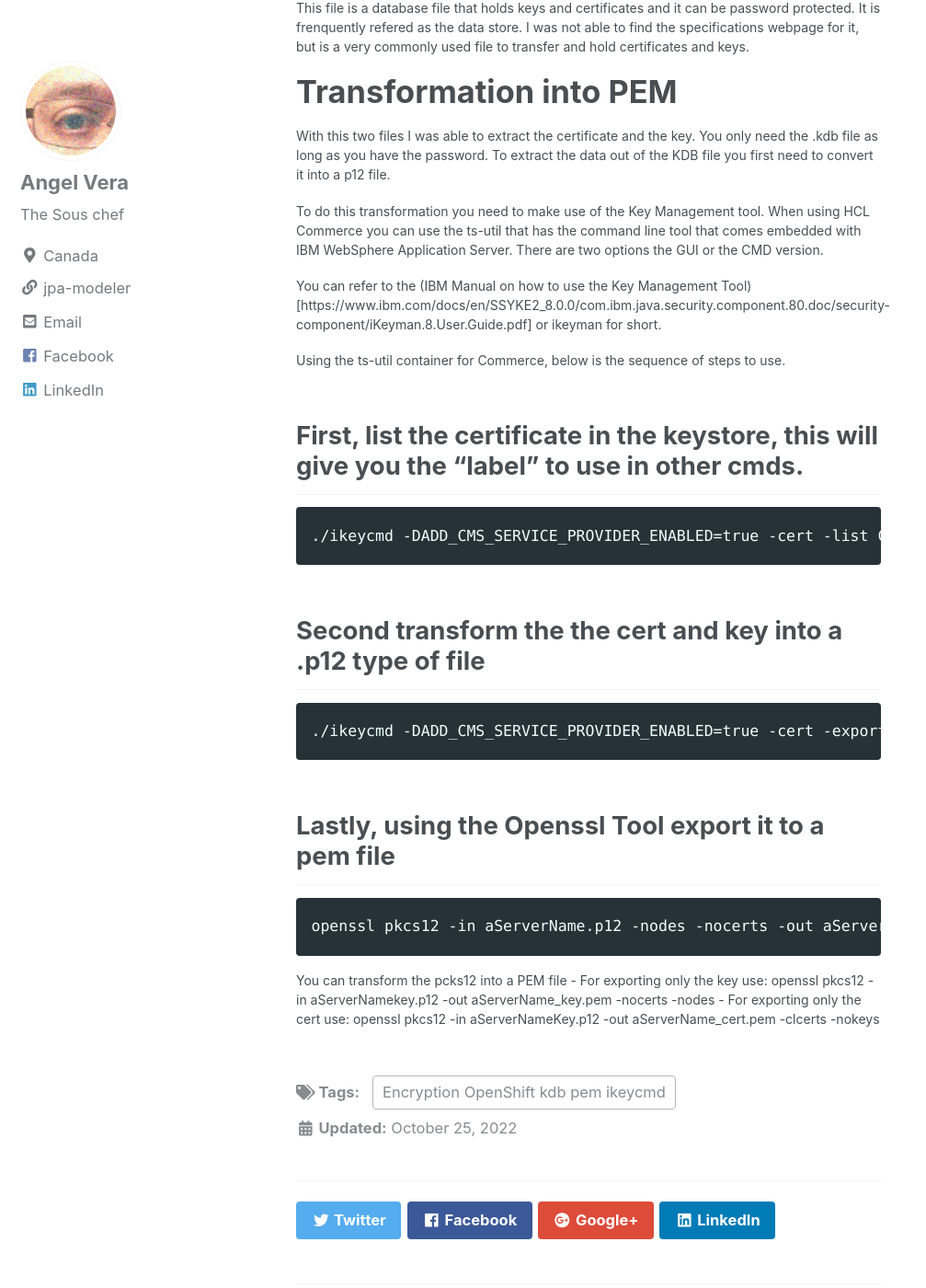
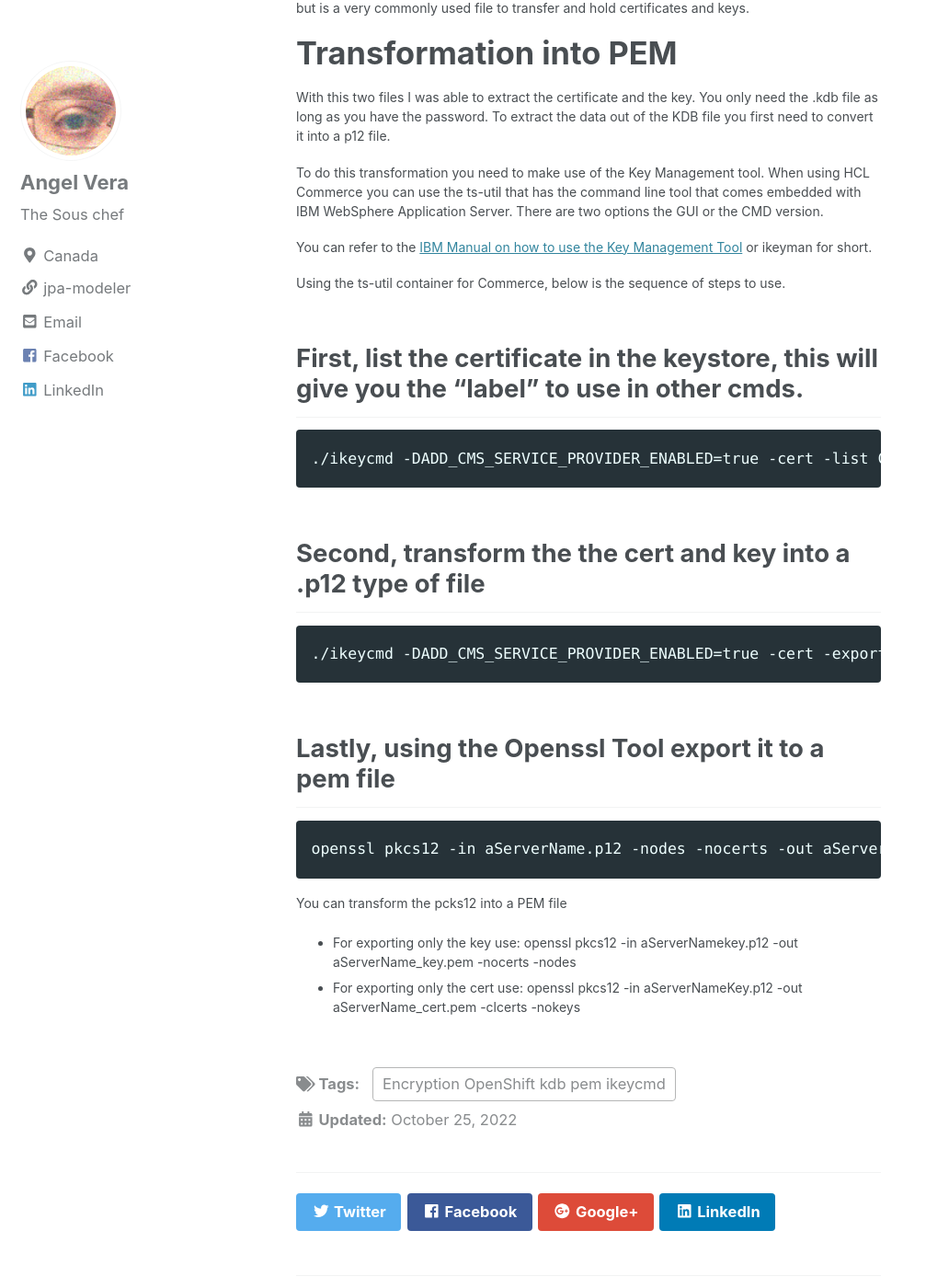
Before and after one commit to arvera/blog, a Jekyll site: the page built from _posts/2022-10-25-kdb_to_pem.md, in a window 1280 px wide and 1400 px high, scrolled down 1440 px. Shown: the whole window at 92% size, without its empty margins (0-1007 px from the left). Built offline with Jekyll 4.4.1, drawn with Linux system fonts in a browser that asks for light colours; cached includes are drawn as plain includes; nearby versions of some CDN libraries; some of the changed text lies outside the part shown.

Commit message:
Fixing the formatting for kdb to pem

````diff
--- a/_posts/2022-10-25-kdb_to_pem.md
+++ b/_posts/2022-10-25-kdb_to_pem.md
@@ -6,7 +6,7 @@
 ---
 In a recent engagement I was assisting a collegue with some OpenShift work. He wanted to create a Route that re-encrypt the content before sending it over to the HCL Commerce containers.
 
-My task was to figure out how to extract the private key from a set of file given by the security team. The Key and Certificate were required to be able to (create a re-encrypt route with a custom certificate)[https://docs.openshift.com/container-platform/4.7/networking/routes/secured-routes.html].
+My task was to figure out how to extract the private key from a set of file given by the security team. The Key and Certificate were required to be able to [create a re-encrypt route with a custom certificate](https://docs.openshift.com/container-platform/4.7/networking/routes/secured-routes.html).
 
 In this blog I want to keep it simple and describe the process that I used to extract the key and certificate and create a PEM file so that it can be used to create the OpenShift Route.
 
@@ -33,7 +33,7 @@
 
  Care should be taken when the content of the file is a private keys.
 
- For more information about (PEM refer to Wikipedia)[https://en.wikipedia.org/wiki/Privacy-Enhanced_Mail], surprisingly is very simplistic.
+ For more information about [PEM refer to Wikipedia](https://en.wikipedia.org/wiki/Privacy-Enhanced_Mail), surprisingly is very simplistic.
 
 # .p7b file
 
@@ -56,7 +56,7 @@
 
 To do this transformation you need to make use of the Key Management tool. When using HCL Commerce you can use the ts-util that has the command line tool that comes embedded with IBM WebSphere Application Server. There are two options the GUI or the CMD version.
 
-You can refer to the (IBM Manual on how to use the Key Management Tool)[https://www.ibm.com/docs/en/SSYKE2_8.0.0/com.ibm.java.security.component.80.doc/security-component/iKeyman.8.User.Guide.pdf] or ikeyman for short.
+You can refer to the [IBM Manual on how to use the Key Management Tool](https://www.ibm.com/docs/en/SSYKE2_8.0.0/com.ibm.java.security.component.80.doc/security-component/iKeyman.8.User.Guide.pdf) or ikeyman for short.
 
 Using the ts-util container for Commerce, below is the sequence of steps to use.
 
@@ -66,7 +66,7 @@
 ./ikeycmd -DADD_CMS_SERVICE_PROVIDER_ENABLED=true -cert -list CA -db /tmp/aServerName.kdb
 ```
 
-## Second transform the the cert and key into a .p12 type of file
+## Second, transform the the cert and key into a .p12 type of file
 
 ```
 ./ikeycmd -DADD_CMS_SERVICE_PROVIDER_ENABLED=true -cert -export -db /tmp/aServerName.kdb -pw 1234 -label "THE_LABEL_OF_THE_CERT_AS_STEP_1" -target /tmp/aServerName.p12 -target_pw 1234 -target_type pkcs12
@@ -76,9 +76,9 @@
 
 
 ```
-openssl pkcs12 -in aServerName.p12 -nodes -nocerts -out aServerNameKey.pem
+openssl pkcs12 -in aServerName.p12 -nodes -nocerts -out aServerName_key.pem
 ```
 
 You can transform the pcks12 into a PEM file
-    - For exporting only the key use:  openssl pkcs12 -in aServerNamekey.p12 -out aServerName_key.pem -nocerts -nodes
-    - For exporting only the cert use: openssl pkcs12 -in aServerNameKey.p12 -out aServerName_cert.pem -clcerts -nokeys
+   * For exporting only the key use:  openssl pkcs12 -in aServerNamekey.p12 -out aServerName_key.pem -nocerts -nodes
+   * For exporting only the cert use: openssl pkcs12 -in aServerNameKey.p12 -out aServerName_cert.pem -clcerts -nokeys
````
